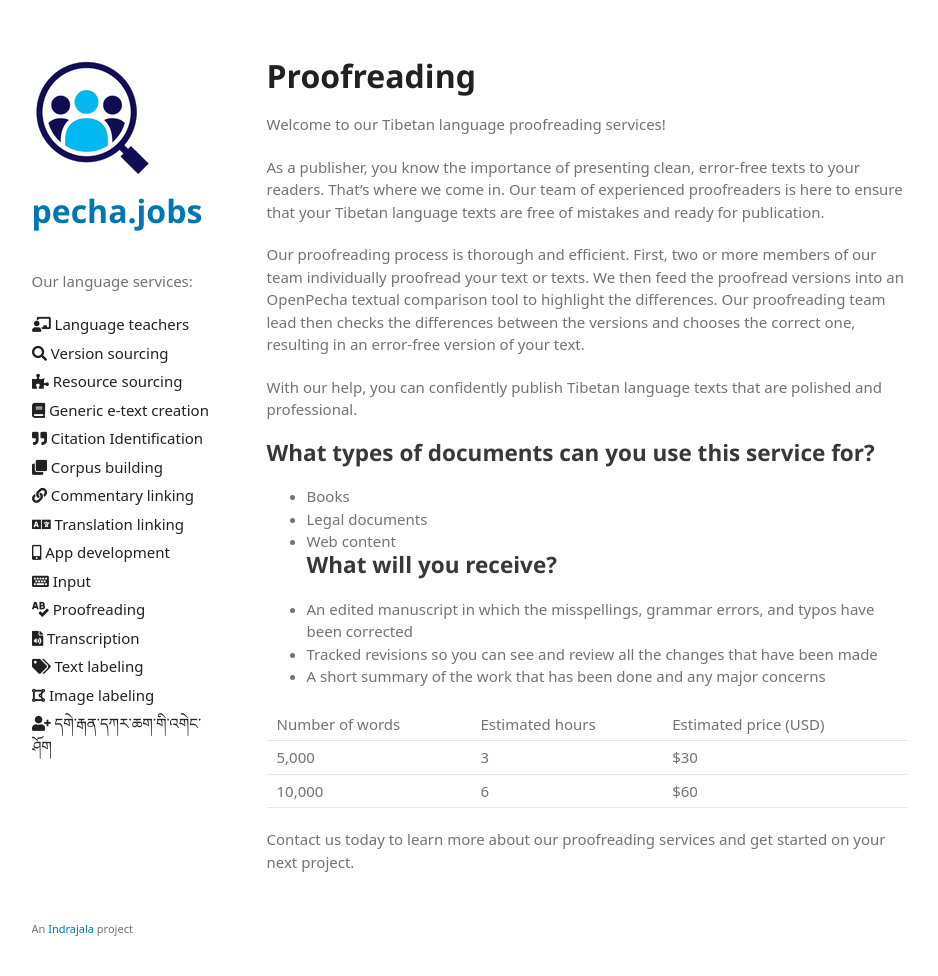
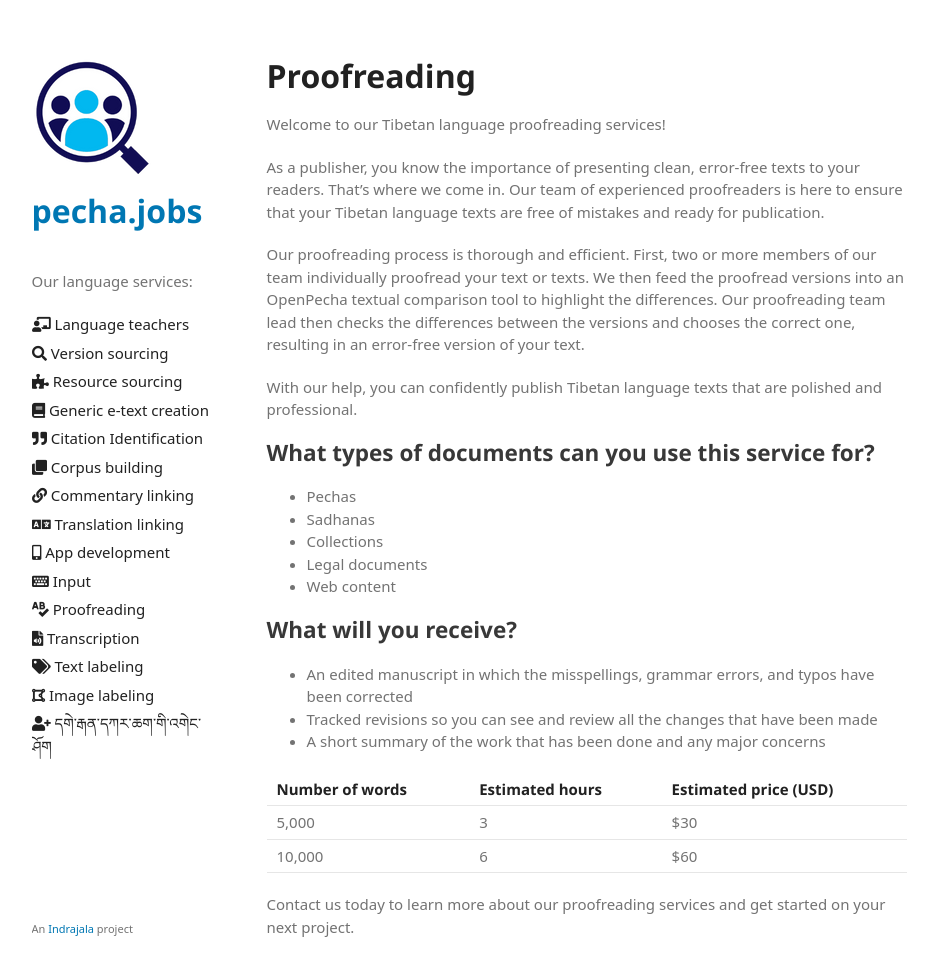
Before and after one commit to pecha-jobs/pecha-jobs.github.io, a Jekyll site: the page built from proofreading.md, in a window 1280 px wide and 1008 px high. Shown: the top 976 px of the window, without its empty margins (171-1109 px from the left). Built offline with Jekyll 4.4.1, drawn with Linux system fonts in a browser that asks for light colours; some web fonts are replaced; our own code applies the rules of GitHub Pages for plain Markdown files.

Commit message:
Fixed  a spacing issue,

```diff
--- a/proofreading.md
+++ b/proofreading.md
@@ -8,16 +8,20 @@ As a publisher, you know the importance of presenting clean, error-free texts to
 Our proofreading process is thorough and efficient. First, two or more members of our team individually proofread your text or texts. We then feed the proofread versions into an OpenPecha textual comparison tool to highlight the differences. Our proofreading team lead then checks the differences between the versions and chooses the correct one, resulting in an error-free version of your text.
 
 With our help, you can confidently publish Tibetan language texts that are polished and professional.
+
 ## What types of documents can you use this service for?
-- Books
+- Pechas
+- Sadhanas
+- Collections
 - Legal documents
 - Web content
+
 ## What will you receive?
 - An edited manuscript in which the misspellings, grammar errors, and typos have been corrected
 - Tracked revisions so you can see and review all the changes that have been made
 - A short summary of the work that has been done and any major concerns
 
-|Number of words | Estimated hours | Estimated price (USD) |
+|**Number of words** | **Estimated hours** | **Estimated price (USD)** |
 |5,000 | 3 | $30 |
 |10,000 | 6 | $60 |
 
```
